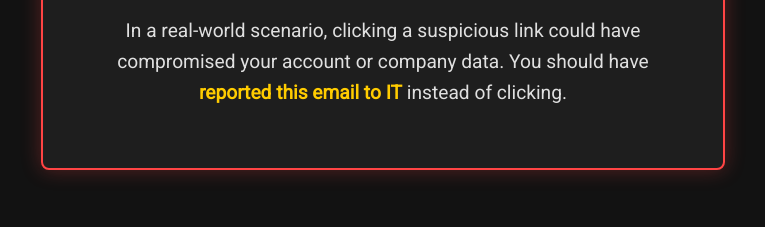
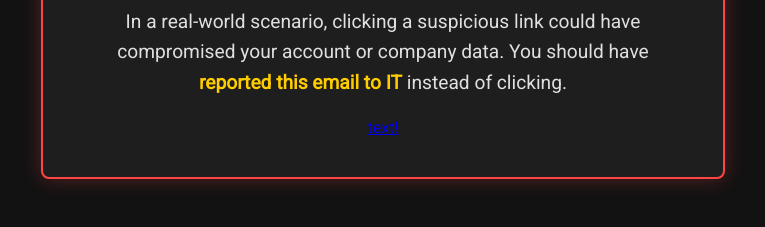
Before and after one commit to mokin-cell/mokin-cell.github.io, a plain HTML site: page index.html in a window 1280 px wide. Shown: the part 419-646 px from the top of the page, without its empty margins (257-1022 px from the left). Drawn offline with nearby package versions, Linux system fonts and the light colour scheme.

Commit message:
Update index.html
added page 2

```diff
--- a/index.html
+++ b/index.html
@@ -53,7 +53,9 @@
         <h1>You've Been Hacked</h1>
         <p>This was a phishing simulation from your IT department.</p>
         <p>In a real-world scenario, clicking a suspicious link could have compromised your account or company data. You should have <strong>reported this email to IT</strong> instead of clicking.</p>
+        <a href="page2.html"> text!</a>
     </div>
 
 </body>
+
 </html>
```
